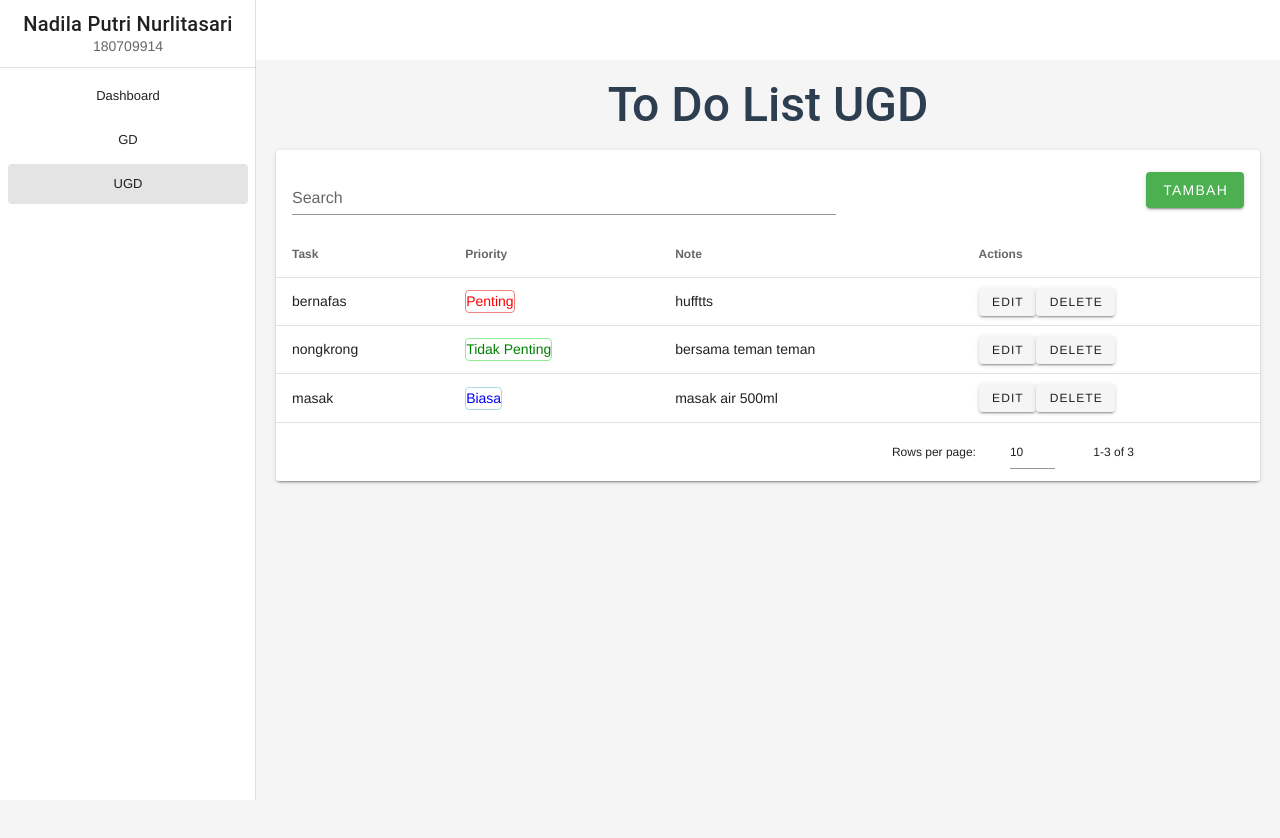
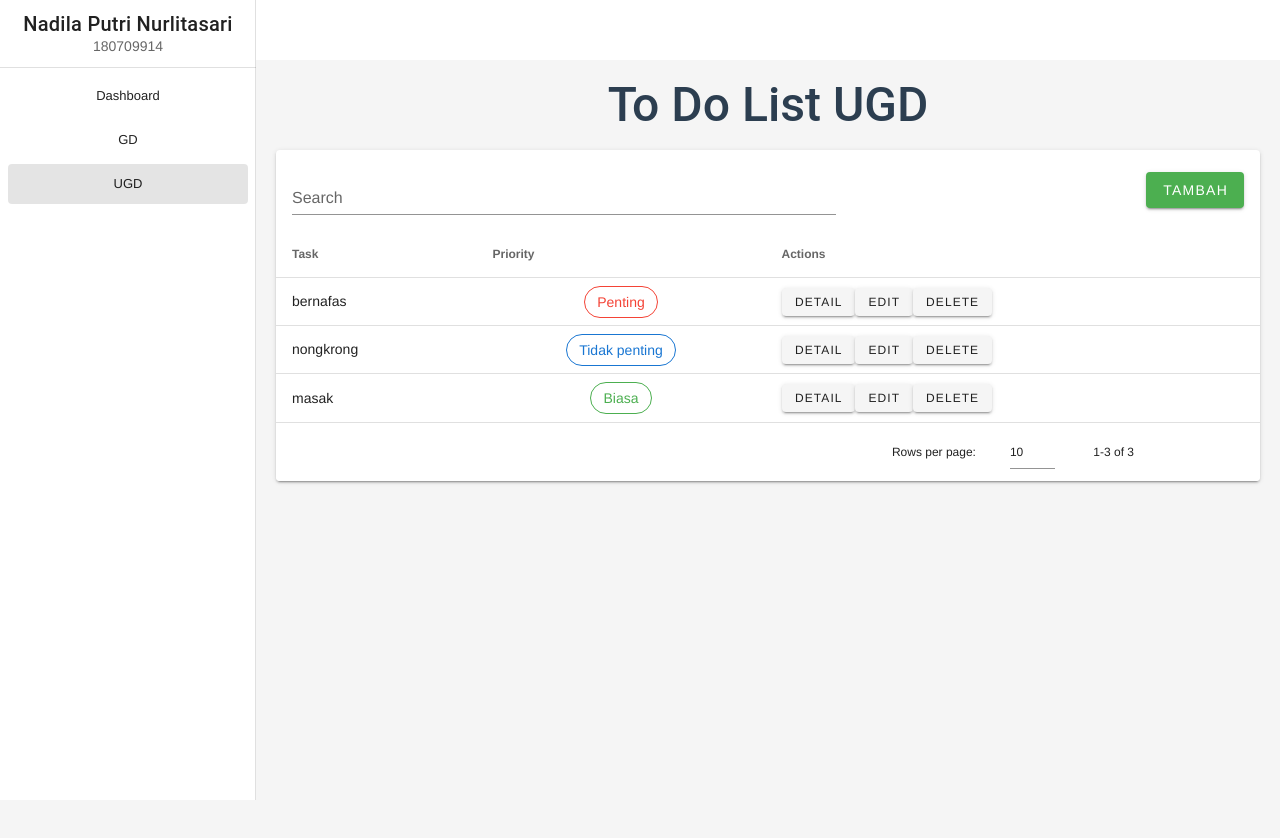
Before and after one commit to nadilanurlita/VueCLI-Webpack_9914, a Vue app: page /ugd in a window 1280 px wide. Shown: the top 838 px of the page. Built offline with nearby package versions, Linux system fonts and the light colour scheme.

Commit message:
UGD Vue CLI

```diff
--- a/src/components/TodoList/ListUGD.vue
+++ b/src/components/TodoList/ListUGD.vue
@@ -3,109 +3,225 @@
         <h3 class="text-h3 font-weight-medium mb-5">To Do List UGD</h3>
 
         <v-card>
-            <v-card-title primary-title>
+            <v-card-title>
                 <v-text-field
-                v-model="search"
-                append-icon="mdi-magnify"
-                label="Search"
-                single-line
-                hide-details></v-text-field>
+                    v-model="search"
+                    append-icon="mdi-magnify"
+                    label="Search"
+                    single-line
+                    hide-details
+                ></v-text-field>
+
                 <v-spacer></v-spacer>
-                <v-btn color="success" dark @click="dialog = true">Tambah</v-btn>
+
+                <v-btn color="success" dark @click="dialog = true">
+                    tambah
+                </v-btn>
             </v-card-title>
 
-            <v-data-table :headers="headers" :items="filterPriority" :search="search" pagination.sync="pagination">
+            <v-data-table
+                :headers="headers"
+                :items="todos"
+                :search="search">
+
                 <template v-slot:[`item.priority`]="{ item }">
-                    <v-card v-if="item.priority == 'Penting'" style="border-color:lightcoral; color:red; width:fit-content;" outlined>
-                        {{ item.priority}}
-                    </v-card>
-                    <v-card v-else-if="item.priority == 'Biasa'" style="border-color:lightblue; color:blue; width:fit-content;" outlined>
-                        {{ item.priority}}
-                    </v-card>
-                    <v-card v-else-if="item.priority == 'Tidak Penting'" style="border-color:lightgreen; color:green; width:fit-content;" outlined>
-                        {{ item.priority}}
-                    </v-card>
+                    <td>
+                        <v-chip v-if="item.priority == 'Penting'" color="red" outlined>
+                            {{ item.priority }}
+                        </v-chip>
+                        <v-chip v-else-if="item.priority == 'Biasa'" color="success" outlined>
+                            {{ item.priority }}
+                        </v-chip>
+                        <v-chip v-else color="primary" outlined>
+                            {{ item.priority }}
+                        </v-chip>
+                    </td>
                 </template>
 
                 <template v-slot:[`item.actions`]="{ item }">
-                    <v-btn small @click="editItem(item)">
-                    edit
-                    </v-btn>
-                    <v-btn small @click="deleteItem(item)">
-                    delete
-                    </v-btn>
+
+                    <v-btn small @click="detailItem(item)">Detail</v-btn>
+                    <v-btn small @click="editItem(item)">Edit</v-btn>
+                    <v-btn small @click="deleteItem(item)">Delete</v-btn>
+
                 </template>
             </v-data-table>
         </v-card>
 
-        <v-dialog
-            v-model="dialog"
-            persistent
-            max-width="600px"
-            transition="dialog-transition"
-        >
+        <v-dialog v-model="dialog" persistent max-width="600px">
             <v-card>
                 <v-card-title>
-                    <span class="headline">From Todo</span>
+                    <span class="headline"
+                        v-if="adding == true" >
+                           Form Todo - Add
+                    </span>
+                    <span class="headline"
+                        v-else>
+                           Form Todo - Edit
+                    </span>
                 </v-card-title>
+
                 <v-card-text>
                     <v-container>
                         <v-text-field
                             v-model="formTodo.task"
                             label="Task"
                             required
+                            autofocus
                         ></v-text-field>
+
                         <v-select
-                            :items="['Penting', 'Biasa', 'Tidak Penting']"
                             v-model="formTodo.priority"
-                            label="All Priority"
+                            :items="['Penting', 'Biasa', 'Tidak penting']"
+                            label="Priority"
                             required
                         ></v-select>
+
                         <v-textarea
-                        v-model="formTodo.note" label="Note" required>
-                        </v-textarea>
+                            v-model="formTodo.note"
+                            label="Note"
+                            required
+                        ></v-textarea>
                     </v-container>
                 </v-card-text>
+
                 <v-card-actions>
                     <v-spacer></v-spacer>
-                    <v-btn color="blue darken-1" text @click="cancel">Cancel</v-btn>
-                    <v-btn color="blue darken-1" text @click="save">Save</v-btn>
+
+                    <v-btn color="blue darken-1" text @click="cancel">
+                        Cancel
+                    </v-btn>
+
+                    <v-btn v-if="adding == true"
+                        color="blue darken-1"
+                        text
+                        @click="save">
+                        Save
+                    </v-btn>
+
+                    <v-btn v-else
+                        color="blue darken-1"
+                        text
+                        @click="edit(formTodo)">
+                        Save
+                    </v-btn>
+
                 </v-card-actions>
             </v-card>
         </v-dialog>
+
+
+        <v-dialog v-model="dialogdel" persistent max-width="400px">
+            <v-card>
+                <v-card-title>
+                    <span class="headline">
+                        Yakin ingin menghapus?
+                    </span>
+                </v-card-title>
+
+                <v-card-actions>
+                    <v-spacer></v-spacer>
+
+                    <v-btn color="green darken-1" text @click="cancel">
+                        Tidak
+                    </v-btn>
+
+                    <v-btn color="red darken-1" text @click="confirmdelete">
+                        Ya
+                    </v-btn>
+
+                </v-card-actions>
+
+            </v-card>
+        </v-dialog>
+
+
+        <v-dialog v-model="dialognote" persistent max-width="400px">
+            <v-card>
+                <v-card-title>
+                    <span class="headline">
+                        {{detail.task}}
+                    </span>
+                </v-card-title>
+
+                <v-card-text>
+                    <v-container>
+                        <v-chip v-if="detail.priority == 'Penting'" color="red" outlined>
+                            {{ detail.priority }}
+                        </v-chip>
+                        <v-chip v-else-if="detail.priority == 'Biasa'" color="success" outlined>
+                            {{ detail.priority }}
+                        </v-chip>
+                        <v-chip v-else color="primary" outlined>
+                            {{ detail.priority }}
+                        </v-chip>
+                        <v-card>
+                            {{detail.note}}
+                        </v-card>
+                    </v-container>
+                </v-card-text>
+
+                <v-card-actions>
+                    <v-spacer></v-spacer>
+                    <v-btn color="red darken-1" text @click="cancel">
+                        Close
+                    </v-btn>
+                </v-card-actions>
+
+            </v-card>
+        </v-dialog>
+
     </v-main>
 </template>
 <script>
+
 export default {
-    name:"List",
-    data(){
+    name: "List",
+
+    data() {
         return {
-            search:null,
-            dialog:false,
-            tempTodo:null,
-            filters:"All Priority",
-            selected: [],
+            search: null,
+            adding: true,
+            edititem: null,
+            dialog: false,
+            dialogdel: false,
+            dialognote: false,
+
+            filters: {
+                search: '',
+                priority: '',
+            },
+
             headers: [
                 {
-                    text:'Task',
-                    align: 'start',
+                    text: "Task",
+                    align: "start",
                     sortable: true,
-                    value: 'task',
+                    value: "task",
                 },
-                { text: "Priority", value:"priority"},
-                { text: "Note", value:"note"},
-                { text: "Actions", value:"actions"},
+
+                {
+                    text: "Priority",
+                    field: "priority",
+                    value: "priority"
+                },
+                {
+                    text: "Actions",
+                    value: "actions",
+                    sortable: false,
+                },
             ],
+
             todos: [
                 {
                     task: "bernafas",
                     priority: "Penting",
-                    note: "hufftts",
+                    note: "huffttt",
                 },
                 {
                     task: "nongkrong",
-                    priority: "Tidak Penting",
-                    note: "bersama teman teman"
+                    priority: "Tidak penting",
+                    note: "bersama tman2",
                 },
                 {
                     task: "masak",
@@ -113,72 +229,80 @@ export default {
                     note: "masak air 500ml",
                 },
             ],
-            formTodo:  {
+
+            formTodo: {
                 task: null,
                 priority: null,
                 note: null,
             },
+
+            detail: {
+                task: null,
+                priority: null,
+                note: null,
+            }
         };
     },
+
     methods: {
-        save(){
-            let index =  this.findIndexTodos(this.formTodo);
-            if(index < 0){ // alias ga ketemu -1
-                this.todos.push(this.formTodo);
-            }else {
-                this.todos[index] = this.formTodo;
-            }
+        save() {
+            this.todos.push(this.formTodo);
+            this.cancel();
+        },
+
+        cancel() {
             this.resetForm();
             this.dialog = false;
+            this.edititem = null;
+            this.adding = true;
+            this.dialogdel = false;
+            this.dialognote = false;
         },
-        cancel(){
-            let index =  this.findIndexTodos(this.formTodo);
-            if(index < 0){ // alias ga ketemu -1
-                this.todos.push(this.tempTodo);
-            }else {
-                this.todos[index] = this.tempTodo;
+
+        deleteItem(item) {
+            this.dialogdel = true;
+            this.edititem = item;
+        },
+
+        confirmdelete() {
+            this.todos.splice(this.todos.indexOf(this.edititem), 1);
+            this.dialogdel = false;
+        },
+
+        editItem(item) {
+            this.adding = false;
+            this.formTodo = {
+                task: item.task,
+                priority: item.priority,
+                note: item.note,
+            };
+            this.dialog = true;
+            this.edititem = item;
+        },
+
+        detailItem(item) {
+            this.detail = {
+                task: item.task,
+                priority: item.priority,
+                note: item.note,
             }
-            console.log(this.tempTodo);
-            this.resetForm();
-            this.dialog = false;
+            this.dialognote = true;
         },
-        resetForm(){
+
+        edit(formTodo) {
+            this.edititem.task = formTodo.task;
+            this.edititem.priority = formTodo.priority;
+            this.edititem.note = formTodo.note;
+            this.cancel();
+        },
+
+        resetForm() {
             this.formTodo = {
                 task: null,
                 priority: null,
                 note: null,
             };
         },
-        editItem(item){
-            this.formTodo = item;
-            this.dialog = true;
-        },
-        deleteItem(item){
-            let x = window.confirm("Apa yakin ingin menghapus?  ");
-            if(x === true){
-                let index = this.findIndexTodos(item);
-                this.todos.splice(index,1);
-            }
-        },
-        findIndexTodos(item){
-            return this.todos.findIndex(obj => obj.task === item.task);
-        },
-
     },
-    computed: {
-        filterPriority(){
-            let finds = this.filters;
-            if(finds == "All Priority"){
-                return this.todos;
-            }else {
-                var fil = this.todos.filter(function(x){
-                    return x.priority == finds;
-                })
-                return fil;
-            }
-
-        },
-    }
-
 };
 </script>
```
